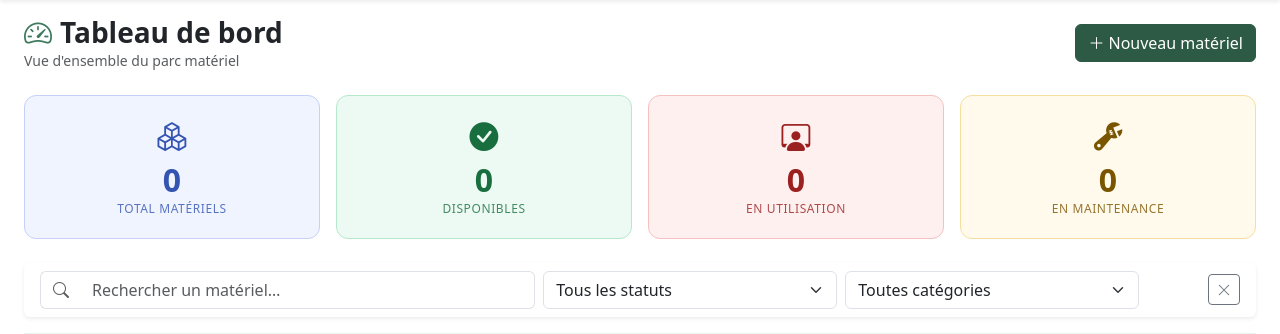
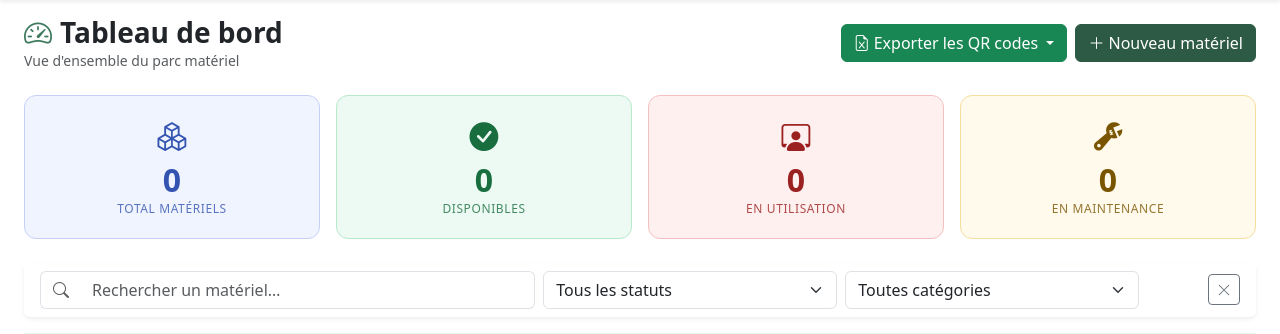
Before and after one commit to lobabacar/Forest_track, a Flask app: page / in a window 1280 px wide. Shown: the part 122-456 px from the top of the page. Run offline with Flask 3, Linux system fonts and the light colour scheme; a user stored in the database is signed in.

Commit message:
export Excel des QR codes

```diff
--- a/templates/index.html
+++ b/templates/index.html
@@ -6,11 +6,27 @@
     <h1 class="h3 fw-bold mb-0"><i class="bi bi-speedometer2 me-2 text-forest"></i>Tableau de bord</h1>
     <p class="text-muted small mb-0">Vue d'ensemble du parc matériel</p>
   </div>
+  <div class="d-flex gap-2">
+  {% if current_user.peut('modifier') %}
+  <div class="dropdown">
+    <button class="btn btn-success dropdown-toggle" data-bs-toggle="dropdown">
+      <i class="bi bi-file-earmark-excel me-1"></i>Exporter les QR codes
+    </button>
+    <ul class="dropdown-menu dropdown-menu-end">
+      <li><a class="dropdown-item" href="{{ url_for('export_qr_excel') }}">Tous les matériels</a></li>
+      <li><hr class="dropdown-divider"></li>
+      <li><a class="dropdown-item" href="{{ url_for('export_qr_excel', statut='disponible') }}">✅ Disponibles</a></li>
+      <li><a class="dropdown-item" href="{{ url_for('export_qr_excel', statut='utilisation') }}">🔴 En utilisation</a></li>
+      <li><a class="dropdown-item" href="{{ url_for('export_qr_excel', statut='maintenance') }}">🟡 En maintenance</a></li>
+    </ul>
+  </div>
+  {% endif %}
   {% if current_user.peut('ajouter') %}
   <a href="{{ url_for('nouveau_materiel') }}" class="btn btn-forest">
     <i class="bi bi-plus-lg me-1"></i>Nouveau matériel
   </a>
   {% endif %}
+</div>
 </div>
 
 <!-- Cartes statistiques -->
```
